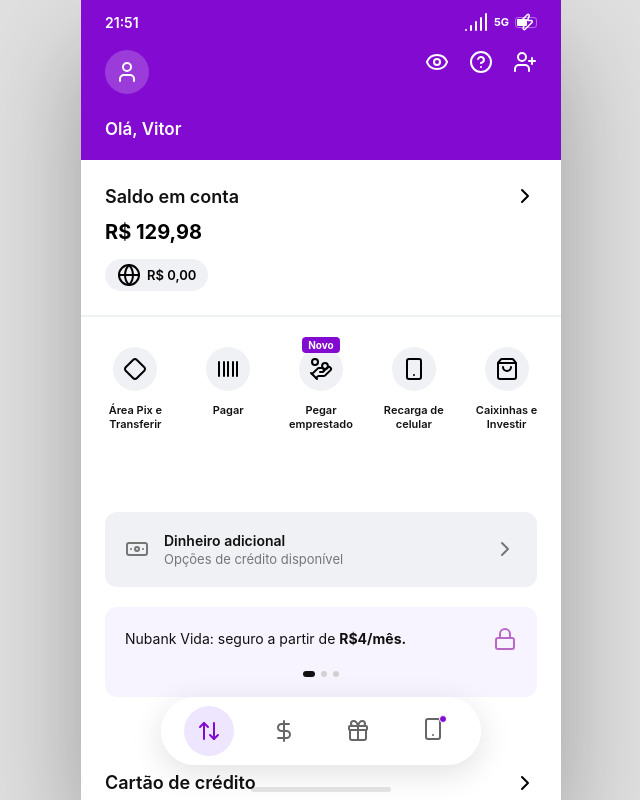
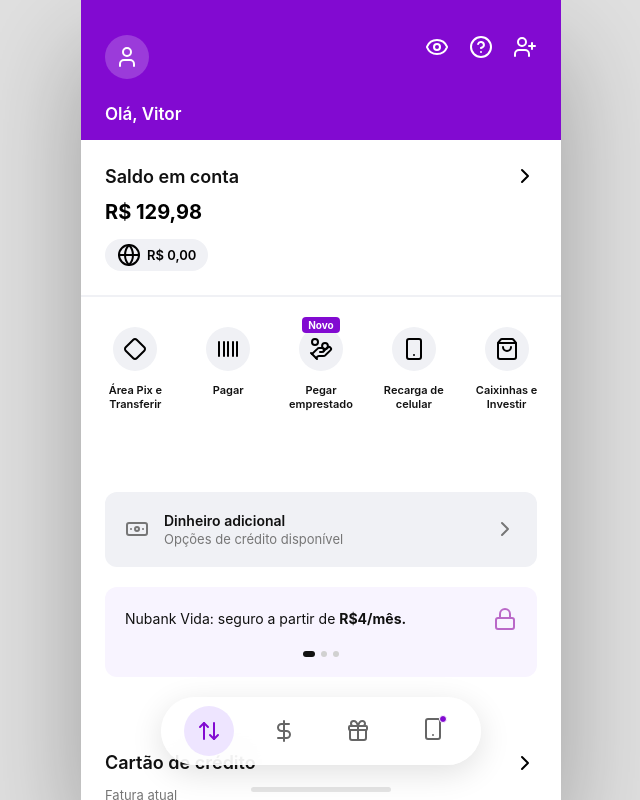
Before and after one commit to Brunoreis57/Nubank, a plain HTML site: page index.html in a window 1280 px wide. Shown: the whole page, without its empty margins (319-959 px from the left). Drawn offline with nearby package versions, Linux system fonts and the light colour scheme.

Commit message:
Update: Removed top status bar and adjusted header spacing for a cleaner design

```diff
--- a/index.html
+++ b/index.html
@@ -17,22 +17,9 @@
 <body>
     <div id="app-container">
 
-        <!-- Mobile Shell: Status Bar -->
-        <div class="status-bar" id="status-bar">
-            <div id="status-time">14:56</div>
-            <div class="status-icons">
-                <i data-lucide="signal" size="14"></i>
-                <span style="font-size: 11px; font-weight: 700;">5G</span>
-                <div class="battery-icon">
-                    <div class="battery-fill"></div>
-                    <i data-lucide="zap" size="8" class="battery-zap"></i>
-                </div>
-            </div>
-        </div>
-
         <!-- SCREEN: DASHBOARD -->
         <div id="screen-home" class="screen">
-            <div class="header" style="background-color: var(--nu-purple); height: 160px; align-items: flex-start; padding-top: 40px;">
+            <div class="header" style="background-color: var(--nu-purple); height: 140px; align-items: flex-start; padding-top: 25px;">
                 <div style="width: 100%; display: flex; justify-content: space-between; padding-top: 10px;">
                     <div class="action-circle interactive" id="btn-user" style="width: 44px; height: 44px; background: rgba(255,255,255,0.2); color: white;">
                         <i data-lucide="user"></i>
```
